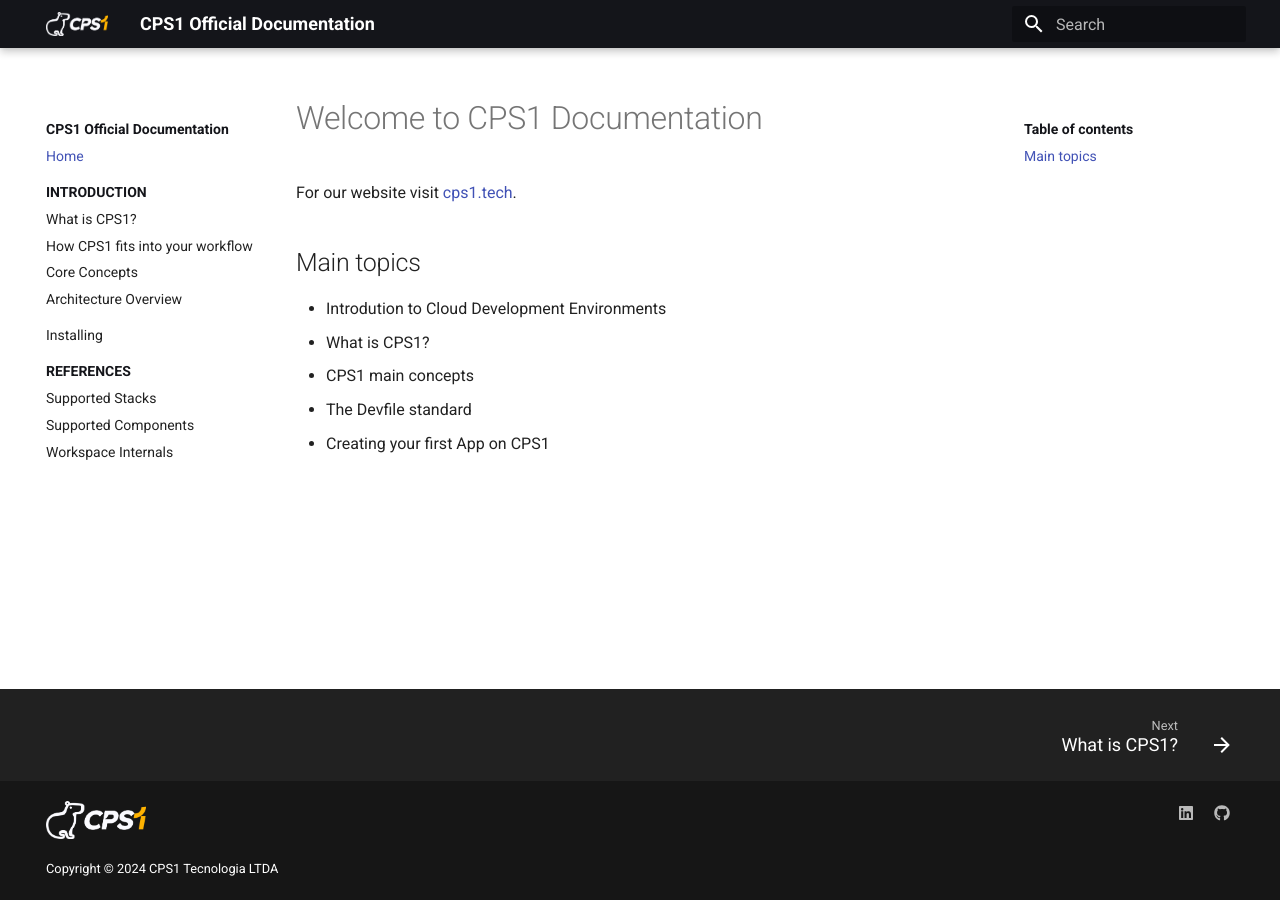
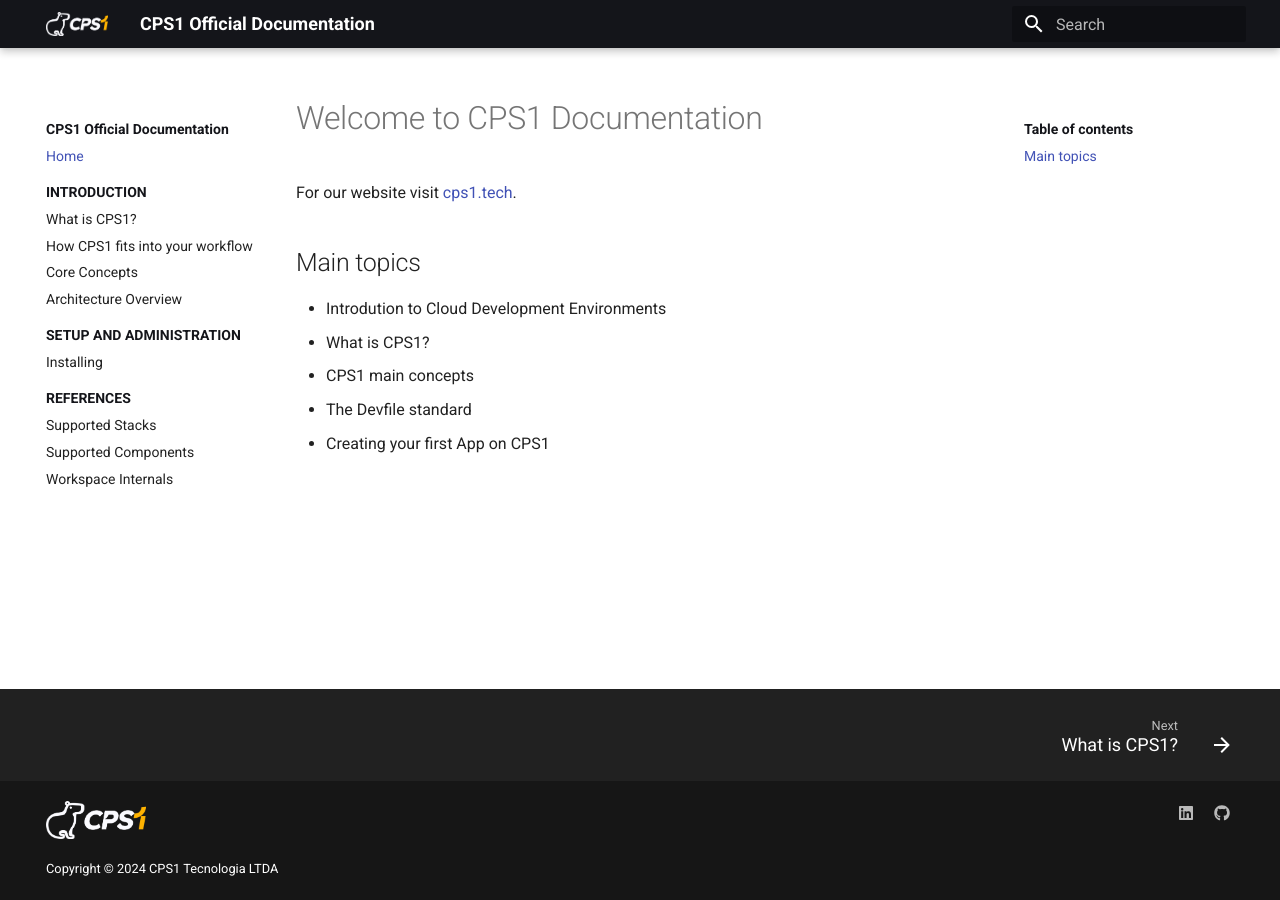
Before and after one commit to cps-1/docs, an MkDocs documentation site: the page built from docs/index.md, in a window 1280 px wide. Built offline with MkDocs 1.6.1 and Material for MkDocs 9.7.7, drawn with Linux system fonts in a browser that asks for light colours.

Commit message:
fix: adjust navigation

```diff
--- a/mkdocs.yml
+++ b/mkdocs.yml
@@ -30,7 +30,8 @@
     - How CPS1 fits into your workflow: how-cps1-fits-workflow.md
     - Core Concepts: core-concepts.md
     - Architecture Overview: architecture-overview.md
-  - Installing: installing.md
+  - Setup and administration:
+    - Installing: installing.md
   - References:
     - Supported Stacks: supported-stacks.md
     - Supported Components: supported-components.md
```
